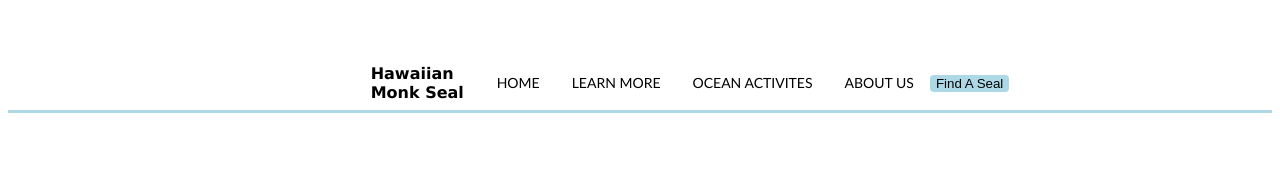
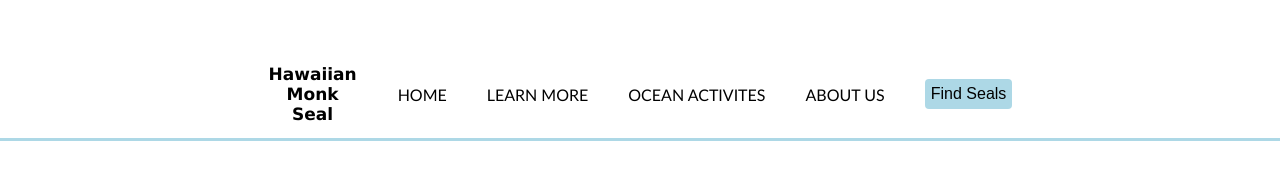
Before and after one commit to keskami/Monkseal-Database-Website, a plain HTML site: page main.html in a window 1280 px wide. Drawn offline with Linux system fonts and the light colour scheme.

Commit message:
responsive menu page

```diff
--- a/main.html
+++ b/main.html
@@ -2,67 +2,22 @@
 <html>
   <head>
     <title>Website with Navigable Tabs</title>
-    <style>
-      #findSeal {
-        border: none;
-        background-color: lightblue;
-        border-radius: 4px;
-      }
-      #MonkSeal {
-        font-size: 16px;
-        margin-left: 60px;
-        width: 110px;
-        font-weight: bold;
-        font-family: "Lucida Sans", "Lucida Sans Regular", "Lucida Grande",
-          "Lucida Sans Unicode", Geneva, Verdana, sans-serif;
-      }
-      ul {
-        height: 50px;
-        display: flex;
-        justify-content: center;
-        align-items: center;
-        margin-top: 60px;
-        list-style-type: none;
-
-        overflow: hidden;
-        background-color: white;
-        border-bottom: 3px solid lightblue;
-      }
-
-      li {
-        padding-bottom: 5px;
-        font-size: 14px;
-        float: left;
-        font-family: "Gill Sans", "Gill Sans MT", Calibri, "Trebuchet MS",
-          sans-serif;
-      }
-
-      li a {
-        display: block;
-        color: black;
-        text-align: center;
-        padding: 14px 16px;
-        text-decoration: none;
-      }
-
-      /* Change the link color to #111 (black) on hover */
-      li a:hover {
-        background-color: lightblue;
-      }
-      .active {
-        background-color: #04aa6d;
-      }
-    </style>
+    <meta name="viewport" content="width=device-width, initial-scale=1.0" />
+    <link rel="stylesheet" href="mainStyle.css" />
   </head>
   <body>
+
       <ul>
+        <div id="wrapper">
         <li id="MonkSeal">Hawaiian Monk Seal</li>
         <li><a href="Screens/home.html">HOME</a></li>
         <li><a href="Screens/learnMore.html">LEARN MORE</a></li>
         <li><a href="Screens/oceanActivities.html">OCEAN ACTIVITES</a></li>
         <li><a href="Screens/aboutUs.html">ABOUT US</a></li>
-      <li style="float: right"><button id="findSeal">Find A Seal</button></li>
+        <li><button id="findSeal">Find Seals</button></li>
+        </div>
       </ul>
+
     <script type="text/javascript"></script>
   </body>
 </html>
--- /dev/null
+++ b/mainStyle.css
@@ -0,0 +1,128 @@
+* {
+  margin: 0;
+  padding: 0;
+}
+#findSeal {
+  padding: 6px;
+  border: none;
+  background-color: lightblue;
+  border-radius: 4px;
+}
+#MonkSeal {
+  display: none;
+  font-size: 14px;
+  font-weight: bold;
+  font-family: "Lucida Sans", "Lucida Sans Regular", "Lucida Grande",
+    "Lucida Sans Unicode", Geneva, Verdana, sans-serif;
+}
+#wrapper{
+    width: 100%;
+    display: flex;
+    justify-content: center;
+    align-items: center;
+  }
+ul {
+  width: 100%;
+  height: 40%;
+  display: flex;
+  justify-content: center;
+  align-items: center;
+  margin-top: 40px;
+  list-style-type: none;
+  background-color: white;
+  border-bottom: 3px solid lightblue;
+}
+
+li {
+  font-size: 13px;
+  padding: 14px 16px;
+  font-family: "Gill Sans", "Gill Sans MT", Calibri, "Trebuchet MS", sans-serif;
+}
+
+li a {
+  display: block;
+  color: black;
+  text-align: center;
+
+  text-decoration: none;
+}
+
+/* Change the link color to #111 (black) on hover */
+li a:hover {
+  background-color: lightblue;
+}
+
+@media only screen and (min-width: 768px) {
+  #MonkSeal {
+    text-align: center;
+    display: block;
+    font-size: 15px;
+    font-weight: bold;
+    font-family: "Lucida Sans", "Lucida Sans Regular", "Lucida Grande",
+      "Lucida Sans Unicode", Geneva, Verdana, sans-serif;
+  }
+  li {
+    font-size: 15px;
+    padding: 14px 20px;
+    font-family: "Gill Sans", "Gill Sans MT", Calibri, "Trebuchet MS",
+      sans-serif;
+  }
+  #wrapper{
+    width: 600px;
+    display: flex;
+    justify-content: center;
+    align-items: center;
+  }
+  ul {
+    height: 40%;
+    margin-top: 60px;
+    list-style-type: none;
+    background-color: white;
+    border-bottom: 3px solid lightblue;
+  }
+  #findSeal {
+    font-size: 15px;
+    padding: 6px;
+    border: none;
+    background-color: lightblue;
+    border-radius: 4px;
+  }
+}
+
+@media only screen and (min-width: 1000px) {
+    #MonkSeal {
+        width: 90px;
+      text-align: center;
+      display: block;
+      font-size: 17px;
+      font-weight: bold;
+      font-family: "Lucida Sans", "Lucida Sans Regular", "Lucida Grande",
+        "Lucida Sans Unicode", Geneva, Verdana, sans-serif;
+    }
+    li {
+      font-size: 16px;
+      padding: 14px 20px;
+      font-family: "Gill Sans", "Gill Sans MT", Calibri, "Trebuchet MS",
+        sans-serif;
+    }
+    #wrapper{
+        width: 840px;
+        display: flex;
+        justify-content: center;
+        align-items: center;
+      }
+    ul {
+      height: 40%;
+      margin-top: 50px;
+      list-style-type: none;
+      background-color: white;
+      border-bottom: 3px solid lightblue;
+    }
+    #findSeal {
+      font-size: 16px;
+      padding: 6px;
+      border: none;
+      background-color: lightblue;
+      border-radius: 4px;
+    }
+  }
```
Lines whose indentation alone changed are shown as unchanged.
